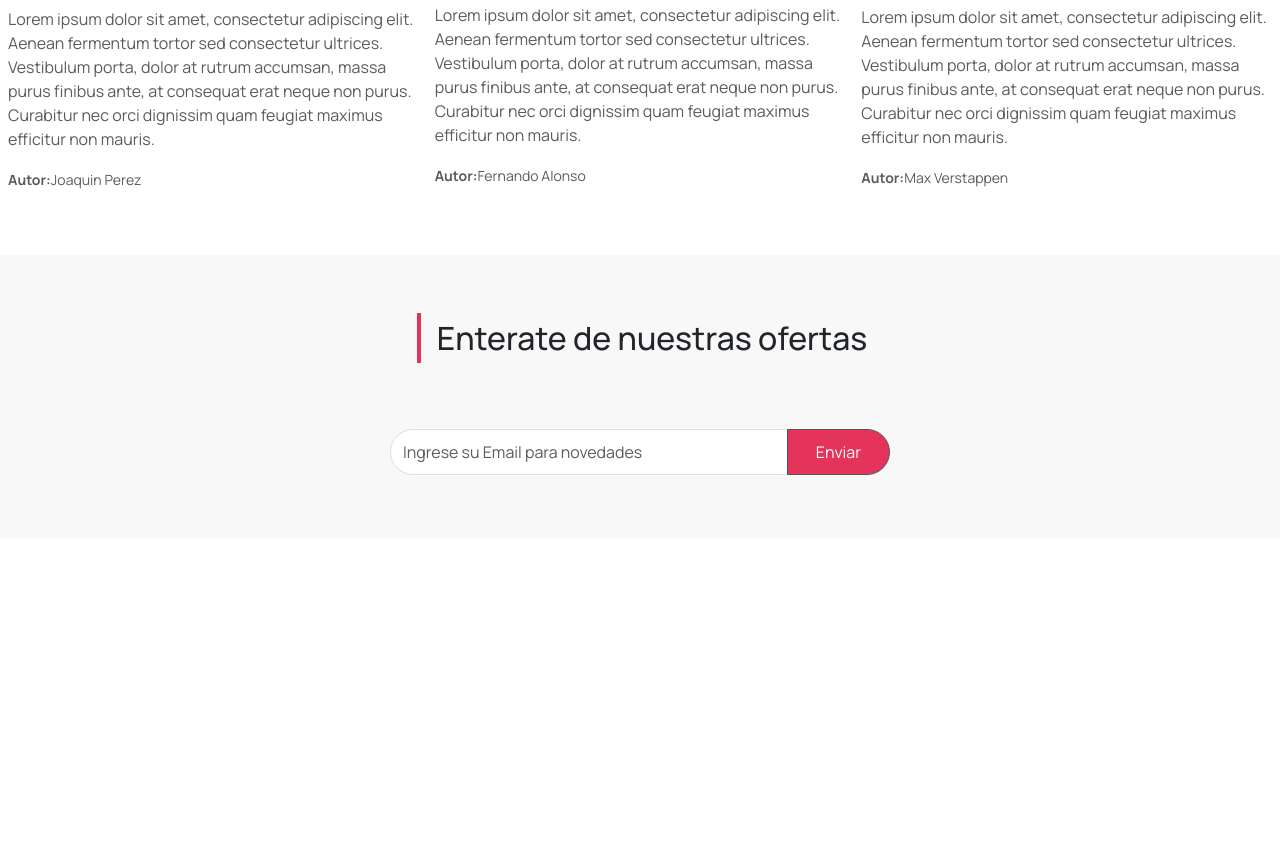
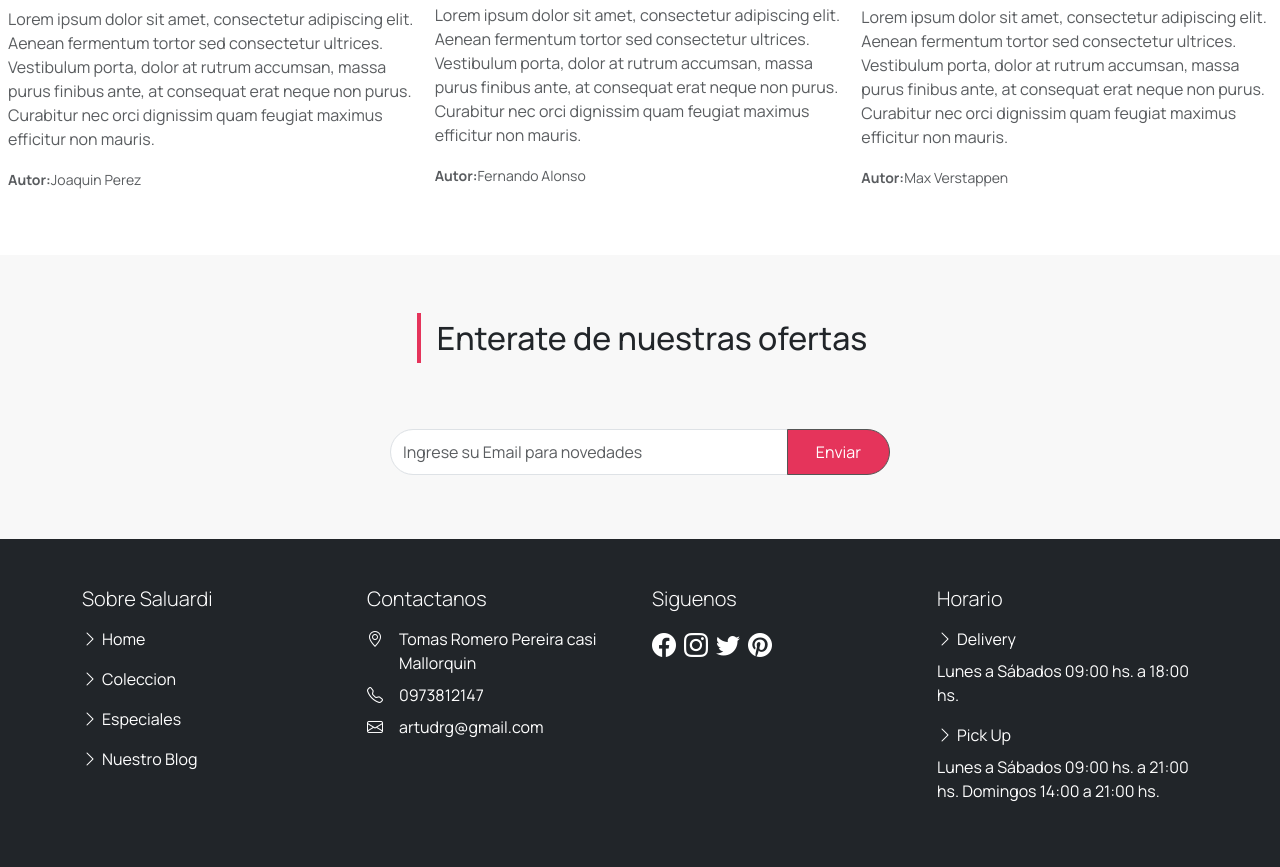
Before and after one commit to Artudrg/ecommerce-bt, a plain HTML site: page index.html in a window 1280 px wide. Shown: the part 3431-4298 px from the top of the page. Before the commit the page ends 3970 px from the top, so only its background shows below. Drawn offline with nearby package versions, Linux system fonts and the light colour scheme; a web font is replaced by a local one.

Commit message:
agregado de footer

```diff
--- a/index.html
+++ b/index.html
@@ -247,7 +247,10 @@
                 <img src="./images/b1.png" class="">
                 <div class="card-body px-0">
                     <h4 class="card-title">Lorem ipsum dolor sit amet, consectetur adipiscing.</h4>
-                    <p class="card-text mt-3 text-muted">Lorem ipsum dolor sit amet, consectetur adipiscing elit. Aenean fermentum tortor sed consectetur ultrices. Vestibulum porta, dolor at rutrum accumsan, massa purus finibus ante, at consequat erat neque non purus. Curabitur nec orci dignissim quam feugiat maximus efficitur non mauris.</p>
+                    <p class="card-text mt-3 text-muted">Lorem ipsum dolor sit amet, consectetur adipiscing elit. Aenean
+                        fermentum tortor sed consectetur ultrices. Vestibulum porta, dolor at rutrum accumsan, massa
+                        purus finibus ante, at consequat erat neque non purus. Curabitur nec orci dignissim quam feugiat
+                        maximus efficitur non mauris.</p>
                     <p class="card-text">
                         <small class="text-muted">
                             <span class="fw-bold">Autor:</span>Joaquin Perez
@@ -259,7 +262,10 @@
                 <img src="./images/b2.png" class="">
                 <div class="card-body px-0">
                     <h4 class="card-title">Lorem ipsum dolor sit amet, consectetur adipiscing.</h4>
-                    <p class="card-text mt-3 text-muted">Lorem ipsum dolor sit amet, consectetur adipiscing elit. Aenean fermentum tortor sed consectetur ultrices. Vestibulum porta, dolor at rutrum accumsan, massa purus finibus ante, at consequat erat neque non purus. Curabitur nec orci dignissim quam feugiat maximus efficitur non mauris.</p>
+                    <p class="card-text mt-3 text-muted">Lorem ipsum dolor sit amet, consectetur adipiscing elit. Aenean
+                        fermentum tortor sed consectetur ultrices. Vestibulum porta, dolor at rutrum accumsan, massa
+                        purus finibus ante, at consequat erat neque non purus. Curabitur nec orci dignissim quam feugiat
+                        maximus efficitur non mauris.</p>
                     <p class="card-text">
                         <small class="text-muted">
                             <span class="fw-bold">Autor:</span>Fernando Alonso
@@ -271,7 +277,10 @@
                 <img src="./images/b3.png" class="">
                 <div class="card-body px-0">
                     <h4 class="card-title">Lorem ipsum dolor sit amet, consectetur adipiscing.</h4>
-                    <p class="card-text mt-3 text-muted">Lorem ipsum dolor sit amet, consectetur adipiscing elit. Aenean fermentum tortor sed consectetur ultrices. Vestibulum porta, dolor at rutrum accumsan, massa purus finibus ante, at consequat erat neque non purus. Curabitur nec orci dignissim quam feugiat maximus efficitur non mauris.</p>
+                    <p class="card-text mt-3 text-muted">Lorem ipsum dolor sit amet, consectetur adipiscing elit. Aenean
+                        fermentum tortor sed consectetur ultrices. Vestibulum porta, dolor at rutrum accumsan, massa
+                        purus finibus ante, at consequat erat neque non purus. Curabitur nec orci dignissim quam feugiat
+                        maximus efficitur non mauris.</p>
                     <p class="card-text">
                         <small class="text-muted">
                             <span class="fw-bold">Autor:</span>Max Verstappen
@@ -291,8 +300,7 @@
                         nuestras ofertas</h2>
                 </div>
                 <div class="input-group mb-3 mt-3">
-                    <input type="text" class="form-control"
-                    placeholder="Ingrese su Email para novedades">
+                    <input type="text" class="form-control" placeholder="Ingrese su Email para novedades">
                     <button class="btn btn-primary" type="submit">Enviar</button>
                 </div>
             </div>
@@ -300,8 +308,109 @@
     </section>
 
     <!-- footer -->
-
-
+    <footer class="bg-dark py-5">
+        <div class="container">
+            <div class="row text-white g-4">
+                <div class="col-md-6 col-lg-3">
+                    <h5 class="fw-light mb-3">Sobre Saluardi</h5>
+                    <ul class="list-unstyled">
+                        <li class="my-3">
+                            <a class="text-white text-decoration-none" href="#header">
+                                <i class="bi bi-chevron-right me-1"></i>Home
+                            </a>
+                        </li>
+                        <li class="my-3">
+                            <a class="text-white text-decoration-none" href="#collection">
+                                <i class="bi bi-chevron-right me-1"></i>Coleccion
+                            </a>
+                        </li>
+                        <li class="my-3">
+                            <a class="text-white text-decoration-none" href="#special">
+                                <i class="bi bi-chevron-right me-1"></i>Especiales
+                            </a>
+                        </li>
+                        <li class="my-3">
+                            <a class="text-white text-decoration-none" href="#blog">
+                                <i class="bi bi-chevron-right me-1"></i>Nuestro Blog
+                            </a>
+                        </li>
+                    </ul>
+                </div>
+                <div class="col-md-6 col-lg-3">
+                    <h5 class="fw-light mb-3">Contactanos</h5>
+                    <div class="d-flex justify-content-start align-items-start my-2">
+                        <span class="me-3">
+                            <i class="bi bi-geo-alt"></i>
+                        </span>
+                        <span>
+                            Tomas Romero Pereira casi Mallorquin
+                        </span>
+                    </div>
+                    <div class="d-flex justify-content-start align-items-start my-2">
+                        <span class="me-3">
+                            <i class="bi bi-telephone"></i>
+                        </span>
+                        <span>
+                            0973812147
+                        </span>
+                    </div>
+                    <div class="d-flex justify-content-start align-items-start my-2">
+                        <span class="me-3">
+                            <i class="bi bi-envelope"></i>
+                        </span>
+                        <span>
+                            artudrg@gmail.com
+                        </span>
+                    </div>
+                </div>
+                <div class="col-md-6 col-lg-3">
+                    <h5 class="fw-light mb-3">Siguenos</h5>
+                    <div>
+                        <ul class="list-unstyled d-flex">
+                            <li>
+                                <a href="#" class="text-white text-decoration-none fs-4 me-2">
+                                    <i class="bi bi-facebook"></i>
+                                </a>
+                            </li>
+                            <li>
+                                <a href="#" class="text-white text-decoration-none fs-4 me-2">
+                                    <i class="bi bi-instagram"></i>
+                                </a>
+                            </li>
+                            <li>
+                                <a href="#" class="text-white text-decoration-none fs-4 me-2">
+                                    <i class="bi bi-twitter"></i>
+                                </a>
+                            </li>
+                            <li>
+                                <a href="#" class="text-white text-decoration-none fs-4 me-2">
+                                    <i class="bi bi-pinterest"></i>
+                                </a>
+                            </li>
+                        </ul>
+                    </div>
+                </div>
+                <div class="col-md-6 col-lg-3">
+                    <h5 class="fw-light mb-3">Horario</h5>
+                    <ul class="list-unstyled">
+                        <li class="my-3">
+                            <a class="text-white text-decoration-none" href="#header">
+                                <i class="bi bi-chevron-right me-1"></i>Delivery
+                            </a>
+                            <span class="d-flex mt-2">Lunes a Sábados 09:00 hs. a 18:00 hs.</span>
+                        </li>
+                        <li class="my-3">
+                            <a class="text-white text-decoration-none" href="#collection">
+                                <i class="bi bi-chevron-right me-1"></i>Pick Up
+                            </a>
+                            <span class="d-flex mt-2">Lunes a Sábados 09:00 hs. a 21:00 hs.
+                                Domingos 14:00 a 21:00 hs.</span>
+                        </li>
+                    </ul>
+                </div>
+            </div>
+        </div>
+    </footer>
     <!--Bootstrap-->
     <script src="https://cdn.jsdelivr.net/npm/bootstrap@5.3.3/dist/js/bootstrap.bundle.min.js"
         integrity="sha384-YvpcrYf0tY3lHB60NNkmXc5s9fDVZLESaAA55NDzOxhy9GkcIdslK1eN7N6jIeHz"
--- a/style.css
+++ b/style.css
@@ -1,4 +1,5 @@
 /* Barra de navegacion */
+
 .navbar{
     box-shadow: 0 3px 9px 3px rgba(0,0,0,0.1);
 }
@@ -124,3 +125,8 @@ body{
     background-color: black;
     border-color: black;
 }
+
+/* footer */
+footer a:hover{
+    color: #e5345b !important;
+}
```
